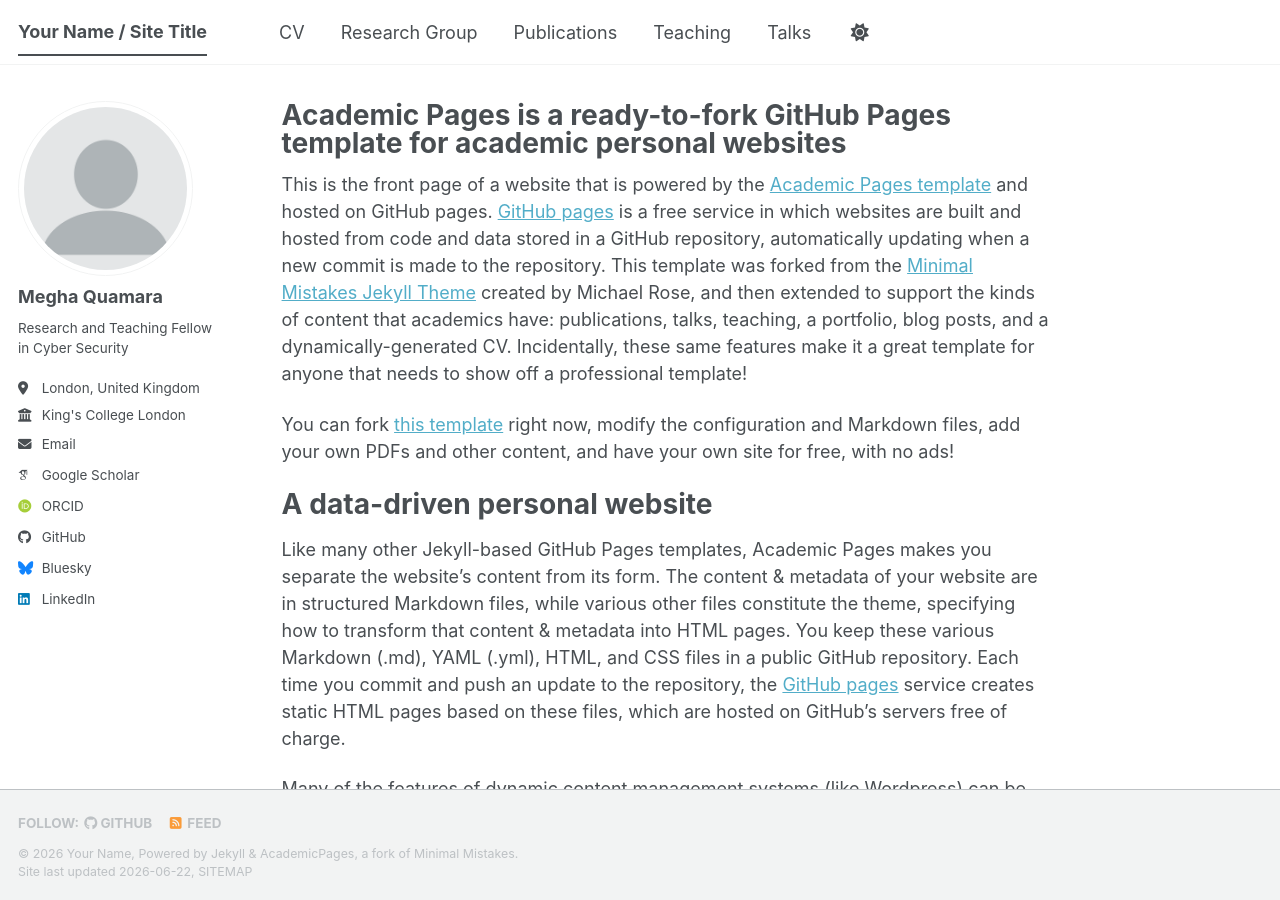
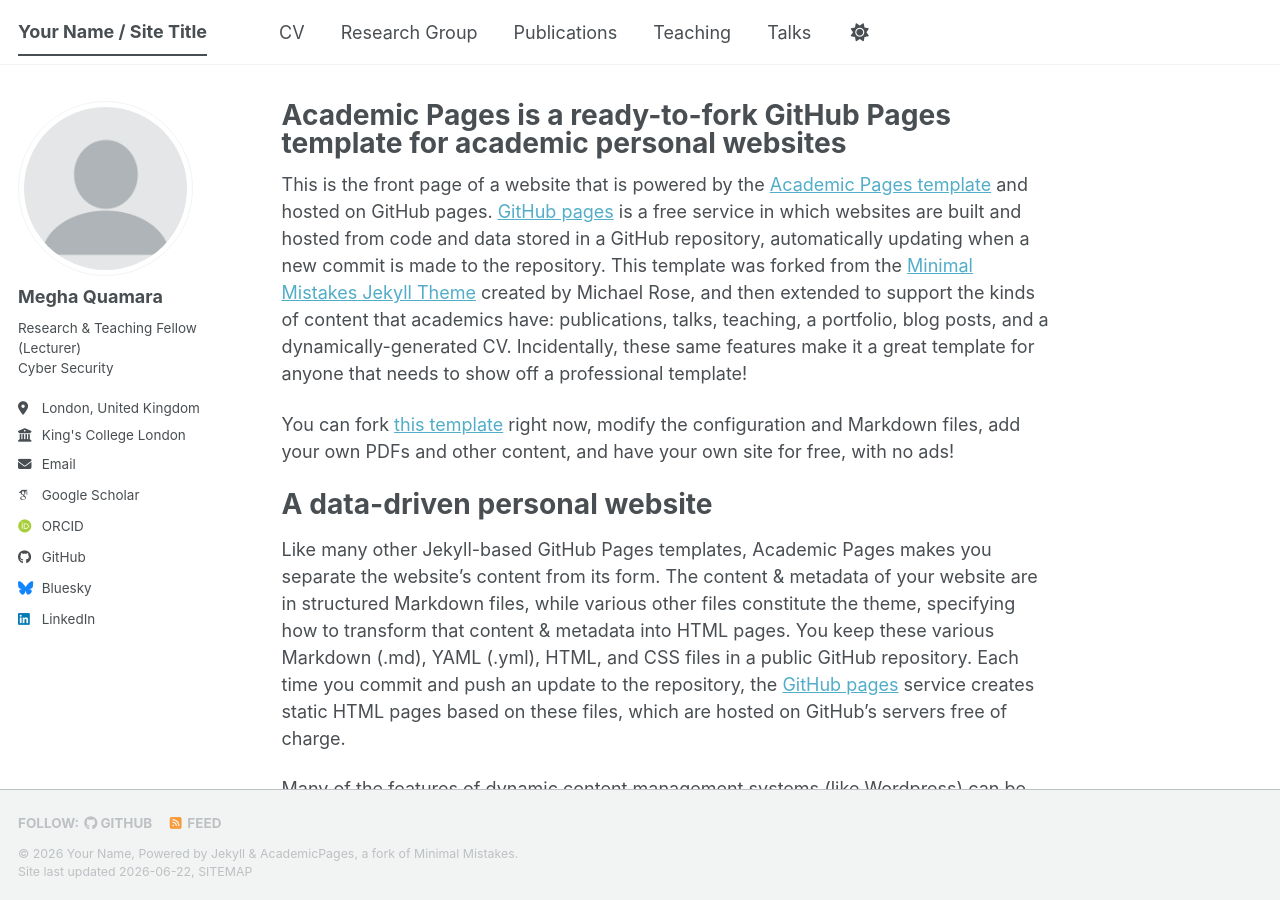
Before and after one commit to meghaquamara/personal-website, a Jekyll site: the page built from _pages/about.md, in a window 1280 px wide and 900 px high. Built offline with Jekyll 4.4.1, drawn with Linux system fonts in a browser that asks for light colours; some web fonts are replaced; a script bundle is joined from its source files by our own code; library files that are not in the unit come from our copies.

Commit message:
Update _config.yml

```diff
--- a/_config.yml
+++ b/_config.yml
@@ -26,7 +26,7 @@ author:
   avatar           : "profile.png"
   name             : "Megha Quamara"
   pronouns         : # example: "she/her"
-  bio              : "Research and Teaching Fellow in Cyber Security"
+  bio              : "Research & Teaching Fellow (Lecturer) <br> Cyber Security"
   location         : "London, United Kingdom"
   employer         : "King's College London"
   uri              : # URL
```
